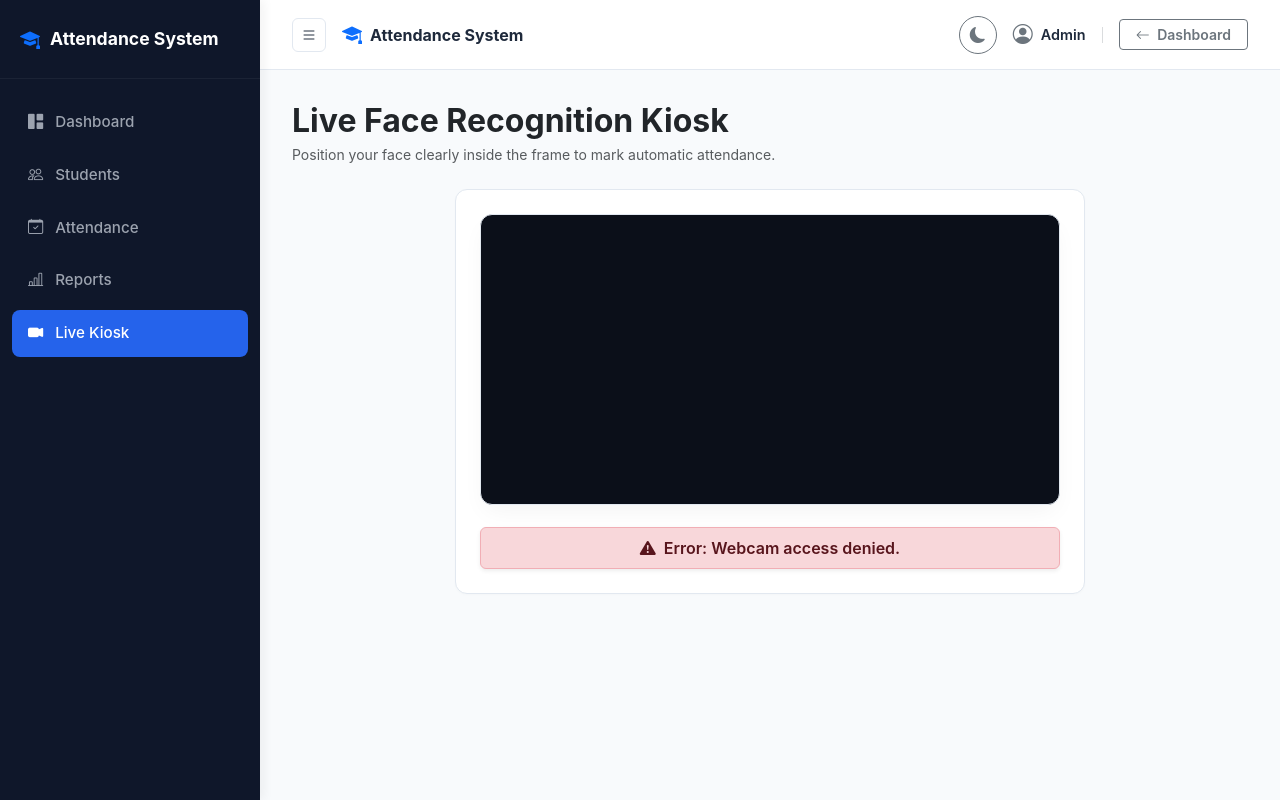
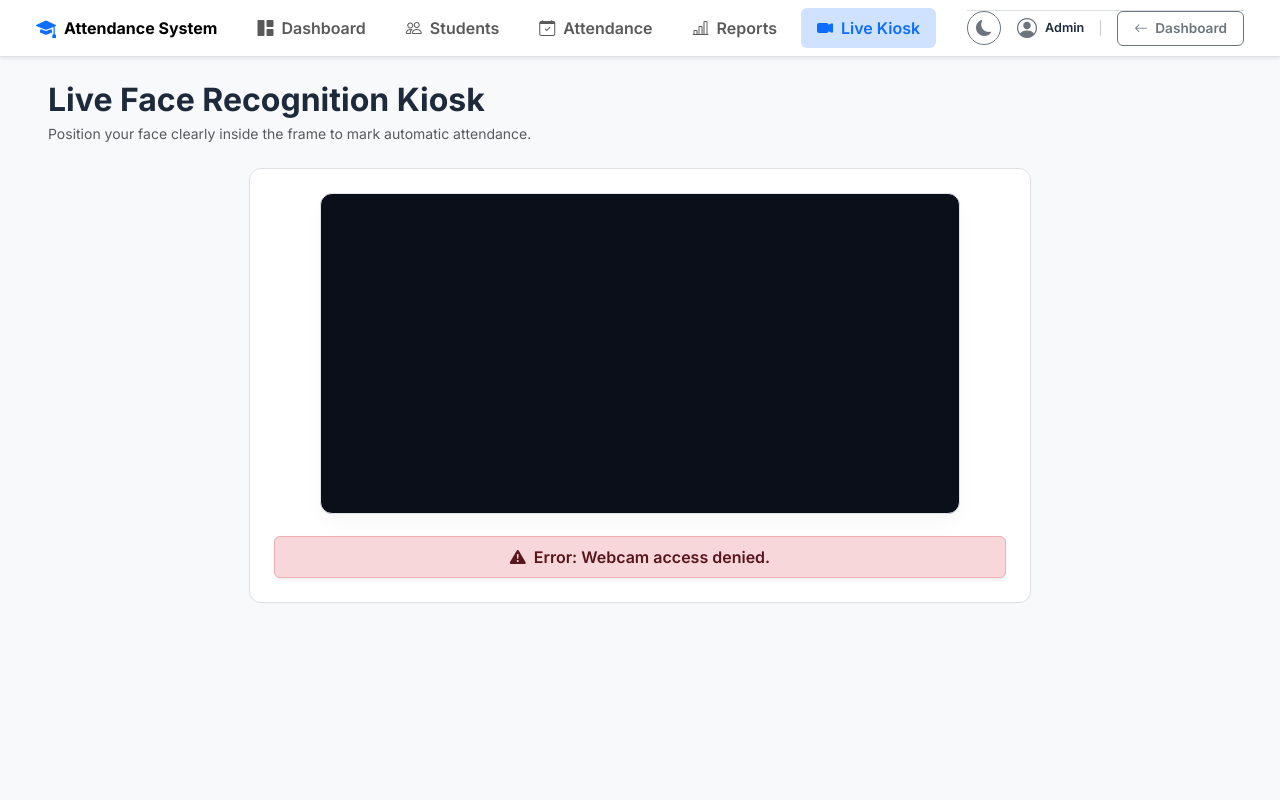
Before and after one commit to waglebidur9-crypto/Face-Detection-Attendance-System, a Flask app: page /recognize in a window 1280 px wide. Run offline with Flask 3, Linux system fonts and the light colour scheme; the visitor is signed in with stand-in values (Sample User, id 1); parts of the project's set-up code (start-up, migrations or seed data) failed here and were passed over.

Commit message:
Update layout, improve dark/light mode chart contrast, and fix styling

```diff
--- a/templates/recognize.html
+++ b/templates/recognize.html
@@ -4,6 +4,7 @@
     <meta charset="UTF-8">
     <meta name="viewport" content="width=device-width, initial-scale=1.0">
     <title>Live Recognition - Attendance System</title>
+
     <!-- Flash-prevention script for dark mode -->
     <script>
         (function() {
@@ -11,171 +12,20 @@
             document.documentElement.setAttribute('data-bs-theme', savedTheme);
         })();
     </script>
+
     <!-- Bootstrap 5 CSS -->
     <link href="https://cdn.jsdelivr.net/npm/bootstrap@5.3.0/dist/css/bootstrap.min.css" rel="stylesheet">
     <!-- Bootstrap Icons CSS -->
     <link rel="stylesheet" href="https://cdn.jsdelivr.net/npm/bootstrap-icons@1.11.3/font/bootstrap-icons.min.css">
+    <!-- Google Fonts for typography -->
+    <link href="https://fonts.googleapis.com/css2?family=Inter:wght@400;500;600;700&display=swap" rel="stylesheet">
+
+    <!-- Unified Custom Stylesheet -->
+    <link rel="stylesheet" href="{{ url_for('static', filename='css/style.css') }}">
+
     <style>
-        :root {
-            --sidebar-bg: #0f172a;
-            --main-bg: #f8fafc;
-            --card-bg: #ffffff;
-            --text-main: #1e293b;
-            --text-muted: #64748b;
-            --primary-accent: #2563eb;
-            --navbar-bg: #ffffff;
-            --navbar-border: #e2e8f0;
-            --neutral-bg: #e2e8f0;
-        }
-
-        [data-bs-theme="dark"] {
-            --sidebar-bg: #090d16;
-            --main-bg: #0b0f19;
-            --card-bg: #111827;
-            --text-main: #f1f5f9;
-            --text-muted: #94a3b8;
-            --primary-accent: #3b82f6;
-            --navbar-bg: #111827;
-            --navbar-border: #1f2937;
-            --neutral-bg: #1e293b;
-        }
-
         body {
-            background-color: var(--main-bg);
-            color: var(--text-main);
-            font-family: -apple-system, BlinkMacSystemFont, "Segoe UI", Roboto, "Helvetica Neue", Arial, sans-serif;
-            overflow-x: hidden;
-            transition: background-color 0.3s ease, color 0.3s ease;
-            margin: 0;
-        }
-
-        /* Dashboard Layout Wrapper */
-        .dashboard-wrapper {
-            display: flex;
-            min-height: 100vh;
-            overflow-x: hidden;
-        }
-
-        /* Sidebar Styling */
-        .sidebar {
-            width: 260px;
-            background-color: var(--sidebar-bg);
-            color: #9ca3af;
-            display: flex;
-            flex-direction: column;
-            position: fixed;
-            top: 0;
-            bottom: 0;
-            left: 0;
-            z-index: 100;
-            box-shadow: 4px 0 10px rgba(0, 0, 0, 0.05);
-            transition: transform 0.3s ease-in-out, background-color 0.3s ease;
-        }
-
-        .sidebar-brand {
-            padding: 24px 20px;
-            font-size: 1.1rem;
-            font-weight: 700;
-            color: #ffffff;
-            display: flex;
-            align-items: center;
-            gap: 10px;
-            border-bottom: 1px solid rgba(255, 255, 255, 0.05);
-        }
-
-        .sidebar-menu {
-            list-style: none;
-            padding: 20px 12px;
-            margin: 0;
-            display: flex;
-            flex-direction: column;
-            gap: 6px;
-        }
-
-        .sidebar-menu a {
-            display: flex;
-            align-items: center;
-            gap: 12px;
-            padding: 12px 16px;
-            color: #9ca3af;
-            text-decoration: none;
-            border-radius: 8px;
-            font-size: 0.95rem;
-            font-weight: 500;
-            transition: all 0.2s ease;
-        }
-
-        .sidebar-menu a:hover, .sidebar-menu a.active {
-            background-color: var(--primary-accent);
-            color: #ffffff;
-        }
-
-        /* Main Content Area */
-        .main-content {
-            margin-left: 260px;
-            flex: 1;
-            display: flex;
-            flex-direction: column;
-            min-width: 0;
-            transition: margin-left 0.3s ease-in-out;
-        }
-
-        /* Collapsed State (Triggered via JS Toggle) */
-        .dashboard-wrapper.sidebar-collapsed .sidebar {
-            transform: translateX(-100%);
-        }
-
-        .dashboard-wrapper.sidebar-collapsed .main-content {
-            margin-left: 0;
-        }
-
-        /* Top Navbar */
-        .top-navbar {
-            height: 70px;
-            background-color: var(--navbar-bg);
-            border-bottom: 1px solid var(--navbar-border);
-            display: flex;
-            align-items: center;
-            justify-content: space-between;
-            padding: 0 32px;
-            position: sticky;
-            top: 0;
-            z-index: 99;
-            transition: background-color 0.3s ease, border-color 0.3s ease;
-        }
-
-        #sidebarToggleBtn {
-            background-color: transparent;
-            border-color: var(--navbar-border);
-            color: var(--text-main);
-        }
-
-        #sidebarToggleBtn:hover {
-            background-color: var(--neutral-bg);
-        }
-
-        .user-profile-badge {
-            display: flex;
-            align-items: center;
-            gap: 8px;
-            font-weight: 600;
-            color: var(--text-main);
-            font-size: 0.9rem;
-        }
-
-        /* Content Container */
-        .content-body {
-            padding: 32px;
-        }
-
-        /* Modern Cards */
-        .card-custom {
-            background-color: var(--card-bg);
-            border: 1px solid var(--navbar-border);
-            border-radius: 12px;
-            padding: 24px;
-            box-shadow: 0 1px 3px 0 rgba(0, 0, 0, 0.02);
-            transition: background-color 0.3s ease, border-color 0.3s ease;
+            font-family: 'Inter', sans-serif;
         }
 
         /* Video Kiosk Container */
@@ -184,7 +34,7 @@
             display: inline-block;
             border-radius: 12px;
             overflow: hidden;
-            border: 1px solid var(--navbar-border);
+            border: 1px solid var(--bs-border-color);
             background-color: #0b0f19;
             width: 100%;
             max-width: 640px;
@@ -198,127 +48,95 @@
             object-fit: cover;
         }
 
-        /* Dark Mode Visibility Adjustments for text & alerts */
-        [data-bs-theme="dark"] .text-dark {
-            color: var(--text-main) !important;
-        }
-
-        [data-bs-theme="dark"] .text-muted {
-            color: var(--text-muted) !important;
-        }
-
-        [data-bs-theme="dark"] .alert-info {
-            background-color: #1e3a8a !important;
-            color: #93c5fd !important;
-            border-color: #1d4ed8 !important;
-        }
-
-        [data-bs-theme="dark"] .alert-secondary {
-            background-color: #1e293b !important;
-            color: #cbd5e1 !important;
-            border-color: #334155 !important;
-        }
-
-        [data-bs-theme="dark"] .alert-warning {
-            background-color: #78350f !important;
-            color: #fde68a !important;
-            border-color: #b45309 !important;
-        }
-
-        [data-bs-theme="dark"] .alert-success {
-            background-color: #064e3b !important;
-            color: #a7f3d0 !important;
-            border-color: #047857 !important;
-        }
-
-        [data-bs-theme="dark"] .alert-danger {
-            background-color: #7f1d1d !important;
-            color: #fca5a5 !important;
-            border-color: #b91c1c !important;
+        .card-custom {
+            background-color: var(--bs-body-bg);
+            border: 1px solid var(--bs-border-color);
+            border-radius: 12px;
+            padding: 24px;
+            box-shadow: 0 1px 3px 0 rgba(0, 0, 0, 0.02);
         }
     </style>
 </head>
-<body>
+<body class="bg-body-tertiary">
 
-    <div class="dashboard-wrapper">
+    <div class="app-wrapper min-vh-100 d-flex flex-column">
 
-        <!-- Sidebar Navigation -->
-        <nav class="sidebar" aria-label="Sidebar Navigation">
-            <div class="sidebar-brand">
+        <!-- Persistent Top Navbar with Integrated Navigation -->
+        <header class="navbar navbar-expand-lg bg-body border-bottom sticky-top shadow-sm px-3 px-lg-4 py-2">
+            <div class="container-fluid">
+                <!-- Brand / Logo -->
+                <a class="navbar-brand d-flex align-items-center gap-2 me-4" href="{{ url_for('dashboard') }}">
                     <i class="bi bi-mortarboard-fill text-primary fs-5"></i>
-                <span>Attendance System</span>
-            </div>
-            <ul class="sidebar-menu">
-                <li>
-                    <a href="{{ url_for('dashboard') }}">
-                        <i class="bi bi-grid-1x2-fill"></i> Dashboard
+                    <span class="fw-bold fs-6">Attendance System</span>
+                </a>
+
+                <!-- Mobile Toggle Button -->
+                <button class="navbar-toggler border-0 shadow-none" type="button" data-bs-toggle="collapse" data-bs-target="#topNavbarNav" aria-controls="topNavbarNav" aria-expanded="false" aria-label="Toggle navigation">
+                    <span class="navbar-toggler-icon"></span>
+                </button>
+
+                <!-- Navigation Links & Right Utility Group -->
+                <div class="collapse navbar-collapse justify-content-between" id="topNavbarNav">
+
+                    <!-- Navigation Links -->
+                    <ul class="navbar-nav align-items-lg-center gap-1 gap-lg-2 my-2 my-lg-0">
+                        <li class="nav-item">
+                            <a class="nav-link px-3 py-2 rounded-2 fw-semibold {% if request.endpoint == 'dashboard' %}active text-primary bg-primary-subtle{% endif %}" href="{{ url_for('dashboard') }}">
+                                <i class="bi bi-grid-1x2-fill me-1"></i> Dashboard
                             </a>
                         </li>
-                <li>
-                    <a href="{{ url_for('students') }}">
-                        <i class="bi bi-people"></i> Students
+                        <li class="nav-item">
+                            <a class="nav-link px-3 py-2 rounded-2 fw-semibold {% if request.endpoint in ['students', 'add_student', 'edit_student'] %}active text-primary bg-primary-subtle{% endif %}" href="{{ url_for('students') }}">
+                                <i class="bi bi-people me-1"></i> Students
                             </a>
                         </li>
-                <li>
-                    <a href="{{ url_for('attendance') }}">
-                        <i class="bi bi-calendar-check"></i> Attendance
+                        <li class="nav-item">
+                            <a class="nav-link px-3 py-2 rounded-2 fw-semibold {% if request.endpoint == 'attendance' %}active text-primary bg-primary-subtle{% endif %}" href="{{ url_for('attendance') }}">
+                                <i class="bi bi-calendar-check me-1"></i> Attendance
                             </a>
                         </li>
-                <li>
-                    <a href="{{ url_for('reports') }}">
-                        <i class="bi bi-bar-chart-line"></i> Reports
+                        <li class="nav-item">
+                            <a class="nav-link px-3 py-2 rounded-2 fw-semibold {% if request.endpoint == 'reports' %}active text-primary bg-primary-subtle{% endif %}" href="{{ url_for('reports') }}">
+                                <i class="bi bi-bar-chart-line me-1"></i> Reports
                             </a>
                         </li>
-                <li>
-                    <a href="{{ url_for('recognize') }}" class="active">
-                        <i class="bi bi-camera-video-fill"></i> Live Kiosk
+                        <li class="nav-item">
+                            <a class="nav-link px-3 py-2 rounded-2 fw-semibold {% if request.endpoint == 'recognize' %}active text-primary bg-primary-subtle{% endif %}" href="{{ url_for('recognize') }}">
+                                <i class="bi bi-camera-video-fill me-1"></i> Live Kiosk
                             </a>
                         </li>
                     </ul>
-        </nav>
 
-        <!-- Main Content Wrapper -->
-        <div class="main-content">
+                    <!-- Right Group: Theme Toggle, Profile & Logout / Back Action -->
+                    <div class="navbar-nav align-items-lg-center gap-3 ms-auto pt-2 pt-lg-0 border-top border-lg-0 mt-2 mt-lg-0">
+                        <div class="d-flex align-items-center gap-3">
+                            <button id="themeToggleBtn" class="btn btn-outline-secondary btn-sm px-2 py-1 rounded-circle" title="Toggle Theme" onclick="toggleTheme()">
+                                <i id="themeIcon" class="bi bi-moon-fill fs-6"></i>
+                            </button>
 
-            <!-- Top Navbar -->
-            <header class="top-navbar">
-                <!-- Left Group: Toggle Button & Brand Logo -->
-                <div class="d-flex align-items-center gap-3">
-                    <button id="sidebarToggleBtn" class="btn btn-outline-secondary btn-sm px-2 py-1 rounded" title="Toggle Sidebar" onclick="toggleSidebar()">
-                        <i class="bi bi-list fs-6"></i>
-                    </button>
-                    <div class="d-flex align-items-center gap-2">
-                        <i class="bi bi-mortarboard-fill text-primary fs-5"></i>
-                        <span class="fw-bold fs-6">Attendance System</span>
-                    </div>
+                            <div class="user-profile-badge d-flex align-items-center gap-2">
+                                <i class="bi bi-person-circle fs-5 text-secondary"></i>
+                                <span class="fw-semibold small">Admin</span>
                             </div>
 
-                <!-- Right Group: Theme Toggle, Profile & Back Action -->
-                <div class="d-flex align-items-center gap-3">
-                    <!-- Dark Mode Toggle Button -->
-                    <button id="theme-toggle" class="btn btn-outline-secondary btn-sm rounded-circle p-2 d-flex align-items-center justify-content-center" style="width: 38px; height: 38px;" title="Toggle Dark/Light Mode">
-                        <i id="theme-icon" class="bi bi-moon-fill fs-6"></i>
-                    </button>
-
-                    <div class="user-profile-badge">
-                        <i class="bi bi-person-circle fs-5 text-secondary"></i>
-                        <span>Admin</span>
-                    </div>
-
-                    <div class="vr h-50 my-auto bg-secondary opacity-25"></div>
+                            <div class="vr h-50 my-auto d-none d-lg-block bg-slate-300"></div>
 
                             <a href="{{ url_for('dashboard') }}" class="btn btn-outline-secondary btn-sm px-3 fw-semibold">
                                 <i class="bi bi-arrow-left me-1"></i> Dashboard
                             </a>
                         </div>
+                    </div>
+
+                </div>
+            </div>
         </header>
 
-            <!-- Page Inner Body -->
-            <div class="content-body">
+        <!-- Main Content Body Wrapper -->
+        <main class="container-fluid px-3 px-md-5 py-4 flex-grow-1">
 
             <!-- Page Header -->
-                <div class="mb-4">
-                    <h2 class="fw-bold text-dark mb-1">Live Face Recognition Kiosk</h2>
+            <div class="mb-4 text-center text-md-start">
+                <h2 class="fw-bold mb-1">Live Face Recognition Kiosk</h2>
                 <p class="text-muted small mb-0">Position your face clearly inside the frame to mark automatic attendance.</p>
             </div>
 
@@ -342,46 +160,44 @@
                 </div>
             </div>
 
-            </div>
-        </div>
+        </main>
     </div>
 
-    <!-- Script Logic -->
+    <!-- Bootstrap JS Bundle -->
+    <script src="https://cdn.jsdelivr.net/npm/bootstrap@5.3.0/dist/js/bootstrap.bundle.min.js"></script>
+
+    <!-- Theme Toggle Handler Scripts -->
     <script>
-        // Sidebar Toggle Handler
-        function toggleSidebar() {
-            const wrapper = document.querySelector('.dashboard-wrapper');
-            if (wrapper) {
-                wrapper.classList.toggle('sidebar-collapsed');
+        function updateThemeIcon(theme) {
+            const icon = document.getElementById('themeIcon');
+            if (icon) {
+                if (theme === 'dark') {
+                    icon.className = 'bi bi-sun-fill fs-6 text-warning';
+                } else {
+                    icon.className = 'bi bi-moon-fill fs-6';
+                }
             }
         }
 
-        // Dark Mode Toggle Logic
-        const themeToggleBtn = document.getElementById('theme-toggle');
-        const themeIcon = document.getElementById('theme-icon');
-
-        function updateThemeIcon(theme) {
-            if (theme === 'dark') {
-                themeIcon.className = 'bi bi-sun-fill fs-6 text-warning';
-            } else {
-                themeIcon.className = 'bi bi-moon-fill fs-6';
-            }
-        }
-
-        // Initialize icon based on current layout state
+        // Initialize icon state on page load
+        document.addEventListener('DOMContentLoaded', () => {
             const currentTheme = document.documentElement.getAttribute('data-bs-theme') || 'light';
             updateThemeIcon(currentTheme);
+        });
 
-        themeToggleBtn.addEventListener('click', () => {
-            const activeTheme = document.documentElement.getAttribute('data-bs-theme');
-            const newTheme = activeTheme === 'dark' ? 'light' : 'dark';
+        function toggleTheme() {
+            const htmlEl = document.documentElement;
+            const currentTheme = htmlEl.getAttribute('data-bs-theme');
+            const newTheme = currentTheme === 'dark' ? 'light' : 'dark';
 
-            document.documentElement.setAttribute('data-bs-theme', newTheme);
+            htmlEl.setAttribute('data-bs-theme', newTheme);
             localStorage.setItem('theme', newTheme);
             updateThemeIcon(newTheme);
-        });
+        }
+    </script>
 
-        // Face Recognition & Camera Logic
+    <!-- Face Recognition & Camera Logic Script -->
+    <script>
         const video = document.getElementById('video');
         const canvas = document.getElementById('canvas');
         const ctx = canvas.getContext('2d');
```
Also changed, not shown: templates/base.html (+49 -55 lines), templates/dashboard.html (+42 -24 lines). Lines whose indentation alone changed are shown as unchanged.
